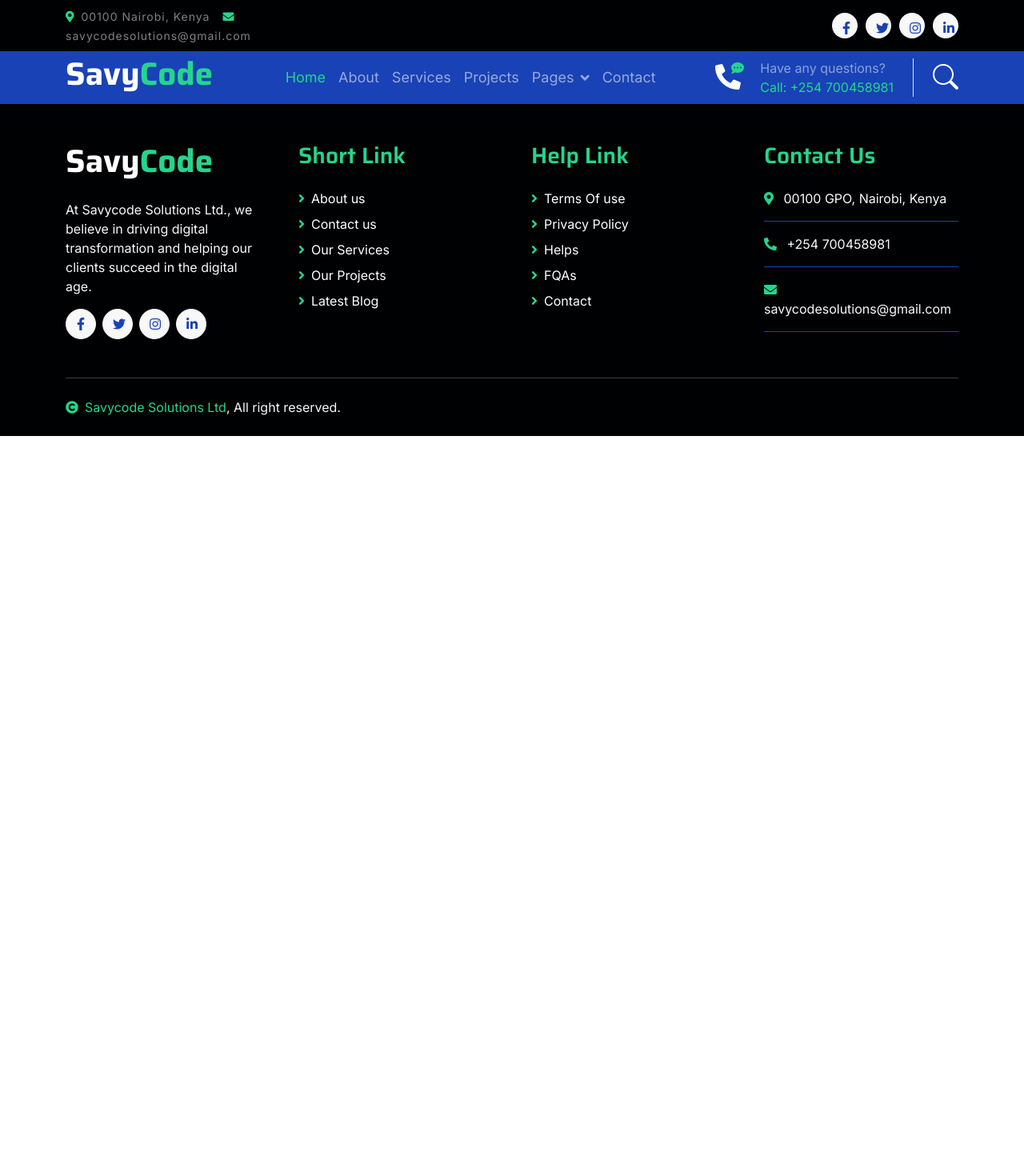
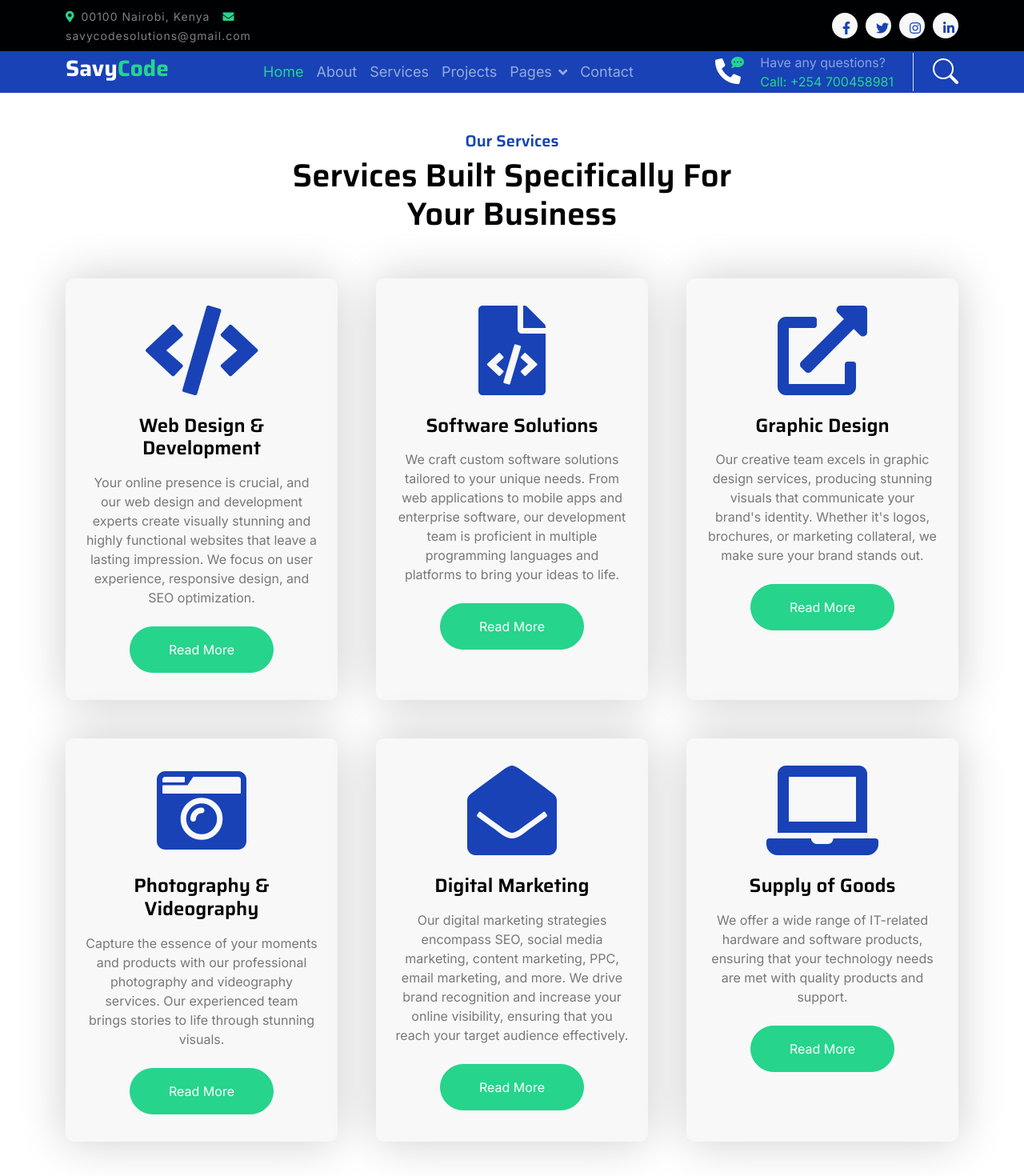
Before and after one commit to Ogola22/Savycode-Website, a Vue app: page /service in a window 1280 px wide. Shown: the top 1470 px of the page at 80% size. Before the commit the page ends 800 px from the top, so only its background shows below. Built offline with nearby package versions, Linux system fonts and the light colour scheme.

Commit message:
Edited navbar

```diff
--- a/src/assets/css/style.css
+++ b/src/assets/css/style.css
@@ -89,7 +89,7 @@
 #note small {
     position: relative;
     display: inline-block;
-    animation: mymove 5s infinite;
+    animation: mymove 10s infinite;
     animation-timing-function: all;
 }
 
@@ -123,7 +123,7 @@
     border: none;
     content: "\f107";
     font-family: "font awesome 5 free";
-    font-weight: 900;
+    font-weight: 800;
     vertical-align: middle;
     margin-left: 8px;
 }
--- a/src/components/HomeMaster/NavbarComponent.vue
+++ b/src/components/HomeMaster/NavbarComponent.vue
@@ -31,7 +31,7 @@
         <div class="container">
             <nav class="navbar navbar-dark navbar-expand-lg py-0">
                 <a href="index.html" class="navbar-brand">
-                    <h1 class="text-white fw-bold d-block">Savy<span class="text-secondary">Code</span> </h1>
+                    <h3 class="text-white fw-bold d-block">Savy<span class="text-secondary">Code</span> </h3>
                 </a>
                 <button type="button" class="navbar-toggler me-0" data-bs-toggle="collapse"
                     data-bs-target="#navbarCollapse">
@@ -39,9 +39,9 @@
                 </button>
                 <div class="collapse navbar-collapse bg-transparent" id="navbarCollapse">
                     <div class="navbar-nav ms-auto mx-xl-auto p-0">
-                        <a href="index.html" class="nav-item nav-link active text-secondary">Home</a>
-                        <a href="about.html" class="nav-item nav-link">About</a>
-                        <a href="service.html" class="nav-item nav-link">Services</a>
+                        <router-link to="/" class="nav-item nav-link active text-secondary">Home</router-link>
+                        <router-link to="/about" class="nav-item nav-link">About</router-link>
+                        <router-link to="/service" class="nav-item nav-link">Services</router-link>
                         <a href="project.html" class="nav-item nav-link">Projects</a>
                         <div class="nav-item dropdown">
                             <a href="#" class="nav-link dropdown-toggle" data-bs-toggle="dropdown">Pages</a>
--- a/src/router/index.ts
+++ b/src/router/index.ts
@@ -15,6 +15,11 @@ const router = createRouter({
       name: 'about',
       component: () => import('../views/AboutView.vue')
     },
+    {
+      path: '/service',
+      name: 'service',
+      component: () => import('../views/ServicesView.vue')
+    },
   ]
 })
 
--- a/src/views/AboutView.vue
+++ b/src/views/AboutView.vue
@@ -1,6 +1,41 @@
 <template>
-
-</template>
+    <!-- About Start -->
+    <!-- About Start -->
+    <div class="container-fluid py-5 my-5">
+        <div class="container pt-5">
+            <div class="row g-5">
+                <div class="col-lg-5 col-md-6 col-sm-12 wow fadeIn" data-wow-delay=".3s">
+                    <div class="h-100 position-relative">
+                        <img src="../assets/img/about-1.jpg" class="img-fluid w-75 rounded" alt=""
+                            style="margin-bottom: 25%;">
+                        <div class="position-absolute w-75" style="top: 25%; left: 25%;">
+                            <img src="../assets/img/about-2.jpg" class="img-fluid w-100 rounded" alt="">
+                        </div>
+                    </div>
+                </div>
+                <div class="col-lg-7 col-md-6 col-sm-12 wow fadeIn" data-wow-delay=".5s">
+                    <h5 class="text-primary">About Us</h5>
+                    <h1 class="mb-4">About SavyCode Solutions And It's Innovative IT Solutions</h1>
+                    <p>Savycode Solutions Ltd. is a dynamic and forward-thinking company that specializes in a wide range of
+                        innovative services, catering to the ever-evolving digital landscape. With a dedicated team of
+                        experts, we are committed to delivering high-quality solutions to meet the diverse needs of our
+                        clients. Our core services encompass Software Development, Website Design and Development, Digital
+                        Marketing, Graphic Design, Photography, Videography, Software Maintenance, Structured Cabling, and
+                        the Supply of Goods.</p>
+                    <h5 class="text-primary">Our Vision</h5>
+                    <p class="mb-4">Our vision at Savycode Solutions Ltd. is to be a globally recognized leader in the field
+                        of digital services and technology. We envision a future where businesses and individuals worldwide
+                        turn to us for cutting-edge digital solutions.</p>
+                    <h5 class="text-primary">Our Mission</h5>
+                    <p class="mb-4">Our mission at Savycode Solutions Ltd. is to empower businesses and individuals through
+                        cutting-edge digital solutions. We are dedicated to providing innovative services that enhance the
+                        digital landscape and improve the lives of our clients.</p>
+                    <a href="" class="btn btn-secondary rounded-pill px-5 py-3 text-white">More Details</a>
+                </div>
+            </div>
+        </div>
+    </div>
+    <!-- About End --></template>
 
 <script>
 export default {
@@ -8,6 +43,4 @@ export default {
 }
 </script>
 
-<style>
-
-</style>
+<style></style>
--- /dev/null
+++ b/src/views/ServicesView.vue
@@ -0,0 +1,106 @@
+<template>
+    <!-- Services Start -->
+    <div class="container-fluid services py-5 mb-5">
+        <div class="container">
+            <div class="text-center mx-auto pb-5 wow fadeIn" data-wow-delay=".3s" style="max-width: 600px;">
+                <h5 class="text-primary">Our Services</h5>
+                <h1>Services Built Specifically For Your Business</h1>
+            </div>
+            <div class="row g-5 services-inner">
+                <div class="col-md-6 col-lg-4 wow fadeIn" data-wow-delay=".3s">
+                    <div class="services-item bg-light">
+                        <div class="p-4 text-center services-content">
+                            <div class="services-content-icon">
+                                <i class="fa fa-code fa-7x mb-4 text-primary"></i>
+                                <h4 class="mb-3">Web Design & Development</h4>
+                                <p class="mb-4">Your online presence is crucial, and our web design and development experts
+                                    create visually stunning and highly functional websites that leave a lasting impression.
+                                    We focus on user experience, responsive design, and SEO optimization.</p>
+                                <a href="" class="btn btn-secondary text-white px-5 py-3 rounded-pill">Read More</a>
+                            </div>
+                        </div>
+                    </div>
+                </div>
+                <div class="col-md-6 col-lg-4 wow fadeIn" data-wow-delay=".5s">
+                    <div class="services-item bg-light">
+                        <div class="p-4 text-center services-content">
+                            <div class="services-content-icon">
+                                <i class="fa fa-file-code fa-7x mb-4 text-primary"></i>
+                                <h4 class="mb-3">Software Solutions</h4>
+                                <p class="mb-4">We craft custom software solutions tailored to your unique needs. From web
+                                    applications to mobile apps and enterprise software, our development team is proficient
+                                    in multiple programming languages and platforms to bring your ideas to life.</p>
+                                <a href="" class="btn btn-secondary text-white px-5 py-3 rounded-pill">Read More</a>
+                            </div>
+                        </div>
+                    </div>
+                </div>
+                <div class="col-md-6 col-lg-4 wow fadeIn" data-wow-delay=".7s">
+                    <div class="services-item bg-light">
+                        <div class="p-4 text-center services-content">
+                            <div class="services-content-icon">
+                                <i class="fa fa-external-link-alt fa-7x mb-4 text-primary"></i>
+                                <h4 class="mb-3">Graphic Design</h4>
+                                <p class="mb-4">Our creative team excels in graphic design services, producing stunning
+                                    visuals that communicate your brand's identity. Whether it's logos, brochures, or
+                                    marketing collateral, we make sure your brand stands out.</p>
+                                <a href="" class="btn btn-secondary text-white px-5 py-3 rounded-pill">Read More</a>
+                            </div>
+                        </div>
+                    </div>
+                </div>
+                <div class="col-md-6 col-lg-4 wow fadeIn" data-wow-delay=".3s">
+                    <div class="services-item bg-light">
+                        <div class="p-4 text-center services-content">
+                            <div class="services-content-icon">
+                                <i class="fa fa-camera-retro fa-7x mb-4 text-primary"></i>
+                                <h4 class="mb-3">Photography & Videography</h4>
+                                <p class="mb-4">Capture the essence of your moments and products with our professional
+                                    photography and videography services. Our experienced team brings stories to life
+                                    through stunning visuals.</p>
+                                <a href="" class="btn btn-secondary text-white px-5 py-3 rounded-pill">Read More</a>
+                            </div>
+
+                        </div>
+                    </div>
+                </div>
+                <div class="col-md-6 col-lg-4 wow fadeIn" data-wow-delay=".5s">
+                    <div class="services-item bg-light">
+                        <div class="p-4 text-center services-content">
+                            <div class="services-content-icon">
+                                <i class="fa fa-envelope-open fa-7x mb-4 text-primary"></i>
+                                <h4 class="mb-3">Digital Marketing</h4>
+                                <p class="mb-4">Our digital marketing strategies encompass SEO, social media marketing,
+                                    content marketing, PPC, email marketing, and more. We drive brand recognition and
+                                    increase your online visibility, ensuring that you reach your target audience
+                                    effectively.</p>
+                                <a href="" class="btn btn-secondary text-white px-5 py-3 rounded-pill">Read More</a>
+                            </div>
+                        </div>
+                    </div>
+                </div>
+                <div class="col-md-6 col-lg-4 wow fadeIn" data-wow-delay=".7s">
+                    <div class="services-item bg-light">
+                        <div class="p-4 text-center services-content">
+                            <div class="services-content-icon">
+                                <i class="fas fa-laptop fa-7x mb-4 text-primary"></i>
+                                <h4 class="mb-3">Supply of Goods</h4>
+                                <p class="mb-4">We offer a wide range of IT-related hardware and software products, ensuring
+                                    that your technology needs are met with quality products and support.</p>
+                                <a href="" class="btn btn-secondary text-white px-5 py-3 rounded-pill">Read More</a>
+                            </div>
+                        </div>
+                    </div>
+                </div>
+            </div>
+        </div>
+    </div>
+    <!-- Services End --></template>
+
+<script>
+export default {
+
+}
+</script>
+
+<style></style>
```
